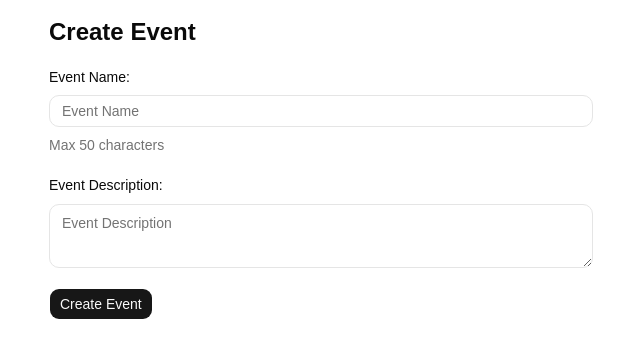
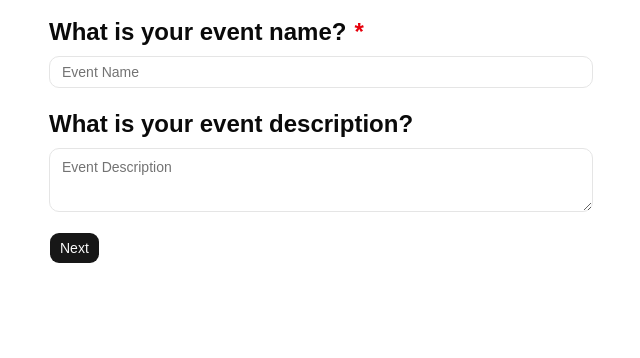
Before and after one commit to dlsu-lscs/lscs-align, a Next.js app in the folder apps/web/: page /events/new in a window 1280 px wide. Shown: the top 358 px of the page, without its empty margins (319-959 px from the left). Built offline with nearby package versions, Linux system fonts and the light colour scheme.

Commit message:
feat: update event form to match schema

```diff
--- a/apps/web/src/app/events/new/page.tsx
+++ b/apps/web/src/app/events/new/page.tsx
@@ -3,20 +3,20 @@
 import { useMutation } from '@tanstack/react-query';
 import { createEvent } from '@/lib/api/events';
 import { useState } from 'react';
-import { Field, FieldDescription, FieldLabel } from '@/components/ui/field';
+import { Field, FieldLabel } from '@/components/ui/field';
 import { Textarea } from '@/components/ui/textarea';
 import { Input } from '@/components/ui/input';
 import { Button } from '@/components/ui/button';
 
-export default function Home() {
-  const [name, setName] = useState('');
+export default function NewEventPage() {
+  const [title, setTitle] = useState('');
   const [description, setDescription] = useState('');
   const [nameError, setNameError] = useState('');
   const [descError, setDescError] = useState('');
 
   const { mutate, isPending, isSuccess, isError, error } = useMutation({
-    mutationFn: ({ name, description }: { name: string; description: string }) =>
-      createEvent(name, description),
+    mutationFn: ({ title, description }: { title: string; description: string }) =>
+      createEvent(title, description),
   });
 
   const handleSubmit = (e: React.FormEvent) => {
@@ -26,26 +26,21 @@ export default function Home() {
     setNameError('');
     setDescError('');
 
-    if (name.trim().length === 0) {
-      setNameError('Event name is required');
+    if (title.trim().length === 0) {
+      setNameError('Please enter an event name.');
       hasError = true;
-    } else if (name.trim().length > 50) {
-      setNameError('Event name cannot exceed 50 characters');
-      hasError = true;
-    }
-
-    if (description.trim().length > 100) {
-      setDescError('Event description cannot exceed 100 characters');
+    } else if (title.trim().length > 200) {
+      setNameError('Event name cannot exceed 200 characters');
       hasError = true;
     }
 
     if (hasError) return;
 
     mutate(
-      { name, description },
+      { title, description },
       {
         onSuccess: () => {
-          setName('');
+          setTitle('');
           setDescription('');
         },
       },
@@ -55,25 +50,28 @@ export default function Home() {
   return (
     <main className="mx-auto w-full max-w-xl p-4">
       <form onSubmit={handleSubmit} className="space-y-5">
-        <h1 className="text-2xl font-semibold">Create Event</h1>
+        <Field>
+          <FieldLabel htmlFor="title" className="text-2xl font-semibold">
+            What is your event name?
+            <span className="text-red-600">*</span>
+          </FieldLabel>
 
-        <Field>
-          <FieldLabel htmlFor="name">Event Name:</FieldLabel>
+          {nameError && <p className="text-sm text-red-600">{nameError}</p>}
+
           <Input
             type="text"
-            id="name"
+            id="title"
             placeholder="Event Name"
-            value={name}
-            onChange={(e) => setName(e.target.value)}
+            value={title}
+            onChange={(e) => setTitle(e.target.value)}
             className="rounded-lg px-3 py-2"
           />
-          <FieldDescription>Max 50 characters</FieldDescription>
-
-          {nameError && <p className="text-sm text-red-600">{nameError}</p>}
         </Field>
 
         <Field>
-          <FieldLabel htmlFor="description">Event Description: </FieldLabel>
+          <FieldLabel htmlFor="description" className="text-2xl font-semibold">
+            What is your event description?
+          </FieldLabel>
           <Textarea
             id="description"
             placeholder="Event Description"
@@ -81,11 +79,10 @@ export default function Home() {
             onChange={(e) => setDescription(e.target.value)}
             className="rounded-lg px-3 py-2"
           />
-          {descError && <p className="text-sm text-red-600">{descError}</p>}
         </Field>
 
         <Button type="submit" className="w-full sm:w-auto" disabled={isPending}>
-          {isPending ? 'Creating...' : 'Create Event'}
+          {isPending ? 'Creating...' : 'Next'}
         </Button>
 
         {isSuccess && <p className="text-sm text-green-600">Event created!</p>}
--- a/apps/web/src/lib/api/events.ts
+++ b/apps/web/src/lib/api/events.ts
@@ -7,7 +7,10 @@ export async function createEvent(title: string, description: string) {
     body: JSON.stringify({ title, description }),
   });
 
-  if (!response.ok) throw new Error(`HTTP error! Status: ${response.status}`);
+  if (!response.ok) {
+    const body = await response.json().catch(() => null);
+    throw new Error(body?.error ?? body?.message ?? `HTTP error! Status: ${response.status}`);
+  }
 
   const data = await response.json();
   return data;
```
